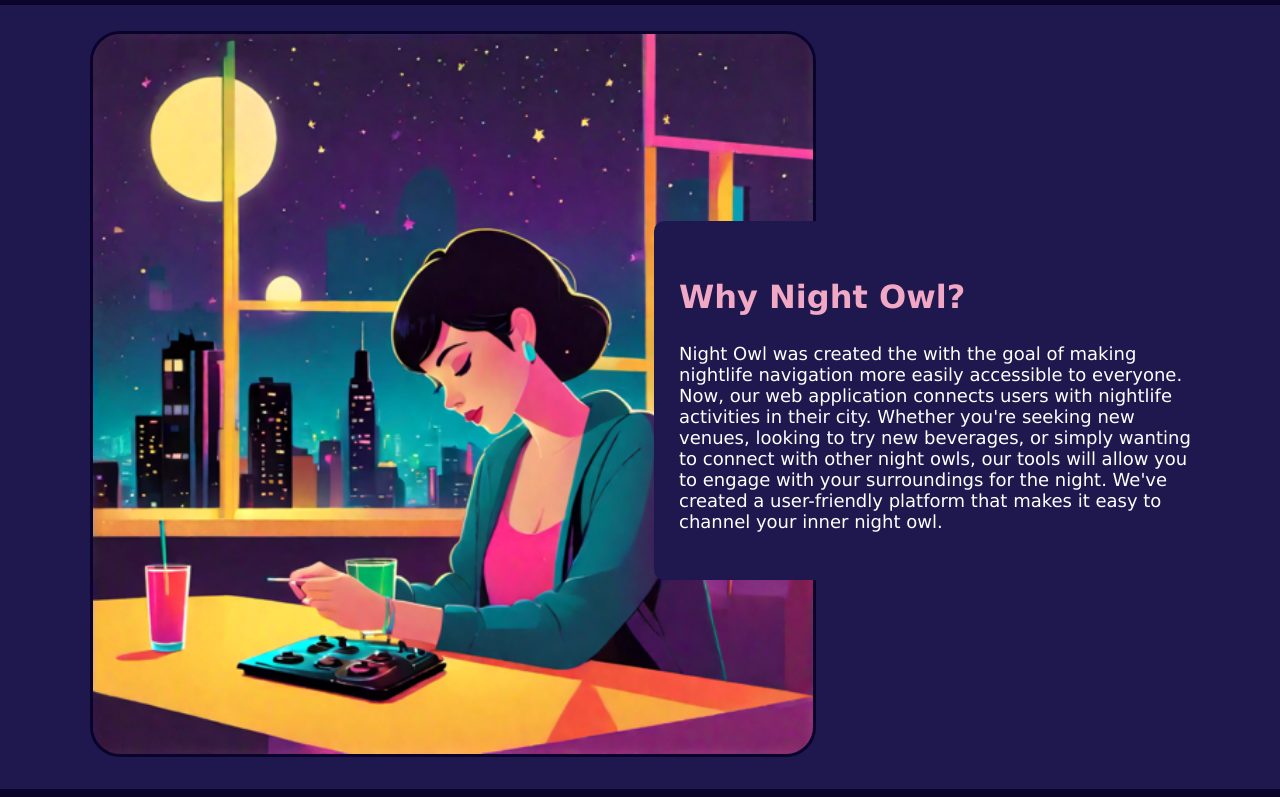
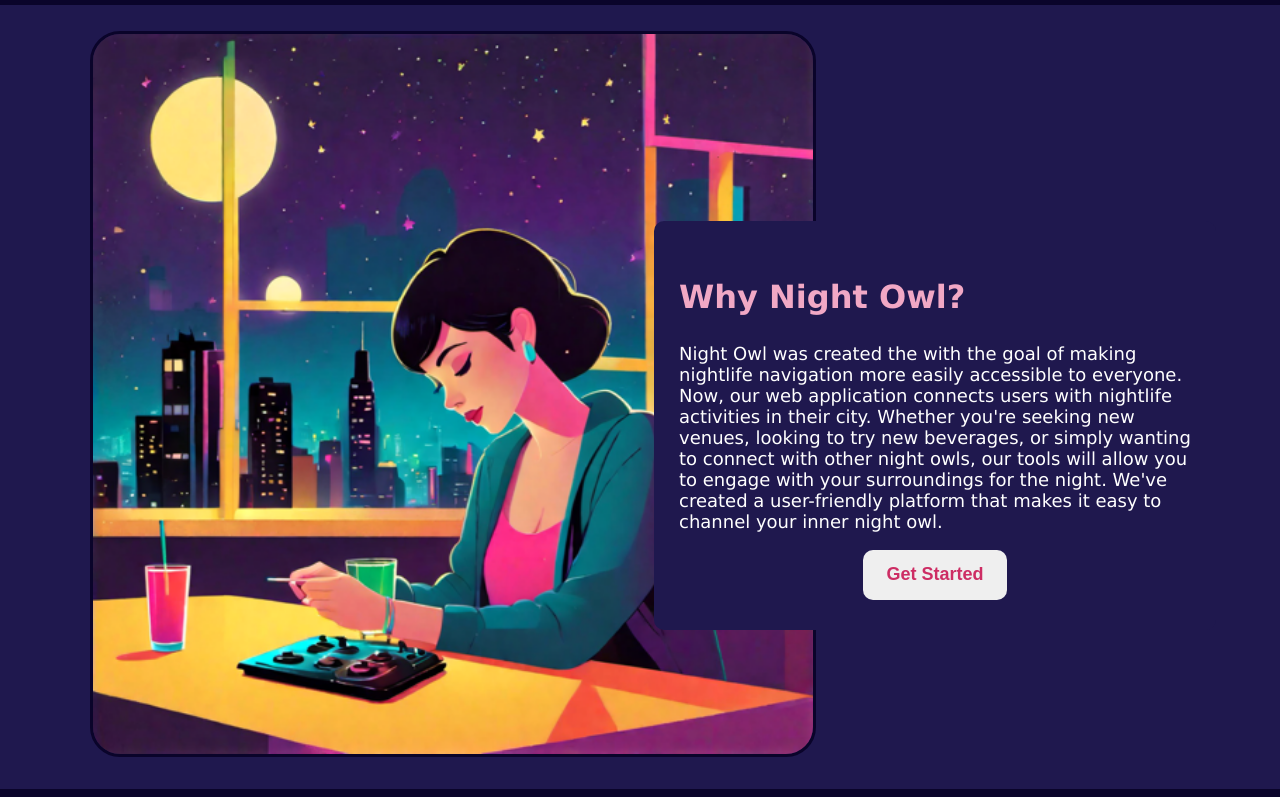
Before and after one commit to EmaleeSoto/night-owl, a React (Create React App) app in the folder front-end/: page / in a window 1280 px wide. Shown: the part 1553-2350 px from the top of the page. Built offline with nearby package versions, Linux system fonts and the light colour scheme; no server answers.

Commit message:
Added call to action on home page three and design. Change home page two wording and did some setup for call to action on about page

```diff
--- a/front-end/src/App.js
+++ b/front-end/src/App.js
@@ -191,7 +191,16 @@
             path="alcohols/drinksforyou"
             element={<DrinksByPrefs user={user} />}
           />
-          <Route path="/about" element={<About />} />
+          <Route
+            path="/about"
+            element={
+              <About
+                homeModalOpen={homeModalOpen}
+                setHomeModalOpen={setHomeModalOpen}
+                openModal={openModal}
+              />
+            }
+          />
           <Route path="*" element={<FourOFour loggedIn={loggedIn} />} />
         </Routes>
         <Footer />
--- a/front-end/src/components/auth/LoginModal.js
+++ b/front-end/src/components/auth/LoginModal.js
@@ -3,7 +3,6 @@
 import "./LoginModal.scss";
 
 const LoginModal = ({ setHomeModalOpen }) => {
-  //TODO: Extremely unsure how to do this without using document selector. How do I target the whole body?
   useEffect(() => {
     document.body.style.overflow = "hidden";
     return () => {
--- a/front-end/src/components/auth/LoginModal.scss
+++ b/front-end/src/components/auth/LoginModal.scss
@@ -26,7 +26,7 @@
         overflow-y: auto;
         background-color: $noir;
         border-radius: 10px;
-        padding: 40px 20px 30px 20px;
+        padding: 20px 20px 30px 20px;
         top: 50%;
         left: 50%;
         transform: translate(-50%, -50%);
@@ -50,7 +50,7 @@
         }
 
         &__modalImage {
-            width: 70px;
+            width: 90px;
             height: auto;
             text-align: center;
         }
--- a/front-end/src/components/layout/HomePageThree.js
+++ b/front-end/src/components/layout/HomePageThree.js
@@ -2,7 +2,7 @@
 import Aos from "aos";
 import "./HomePageThree.scss";
 
-export default function HomePageThree() {
+export default function HomePageThree({ openModal }) {
   useEffect(() => {
     Aos.init({ duration: 2000 });
   }, []);
@@ -12,15 +12,19 @@
       <img src={require("../../assets/home_page_images/blurbimage.png")} />
       <div className="thirdPage__textWrap">
         <h2>Why Night Owl?</h2>
-        <p>
-          Night Owl was created the with the goal of making nightlife navigation
-          more easily accessible to everyone. Now, our web application connects
-          users with nightlife activities in their city. Whether you're seeking
-          new venues, looking to try new beverages, or simply wanting to connect
-          with other night owls, our tools will allow you to engage with your
-          surroundings for the night. We've created a user-friendly platform
-          that makes it easy to channel your inner night owl.
-        </p>
+        <div>
+          <p>
+            Night Owl was created the with the goal of making nightlife
+            navigation more easily accessible to everyone. Now, our web
+            application connects users with nightlife activities in their city.
+            Whether you're seeking new venues, looking to try new beverages, or
+            simply wanting to connect with other night owls, our tools will
+            allow you to engage with your surroundings for the night. We've
+            created a user-friendly platform that makes it easy to channel your
+            inner night owl.
+          </p>
+          <button onClick={openModal}>Get Started</button>
+        </div>
       </div>
     </div>
   );
--- a/front-end/src/components/layout/HomePageThree.scss
+++ b/front-end/src/components/layout/HomePageThree.scss
@@ -35,5 +35,21 @@
             color: $rose_quartz;
             font-size: xx-large;
         }
+
+        button {
+            min-width: 144px;
+            min-height: 50px;
+            padding: 10px;
+            font-weight: bold;
+            font-size: large;
+            border: none;
+            color: $cherry;
+            border-radius: 10px;
+            cursor: pointer;
+        }
+
+        button:hover {
+            background-color: $rose_quartz;
+        }
     }
 }
--- a/front-end/src/components/layout/HomePageTwo.js
+++ b/front-end/src/components/layout/HomePageTwo.js
@@ -10,7 +10,7 @@
   return (
     <div className="secondPage" data-aos="fade-up">
       <section>
-        <h1>Not Just Another Social Media</h1>
+        <h1>Not Just Another Social Media Site</h1>
       </section>
       <div className="secondPage__gridContainer">
         <div className="secondPage__gridCell">
--- a/front-end/src/pages/About.js
+++ b/front-end/src/pages/About.js
@@ -3,7 +3,7 @@
 import "aos/dist/aos.css";
 import "./About.scss";
 
-const About = () => {
+const About = ({ homeModalOpen, setHomeModalOpen, openModal }) => {
   useEffect(() => {
     Aos.init({ duration: 2000 });
   }, []);
--- a/front-end/src/pages/Home.js
+++ b/front-end/src/pages/Home.js
@@ -8,7 +8,7 @@
     <div className="home">
       <HomePageOne openModal={openModal} />
       <HomePageTwo />
-      <HomePageThree />
+      <HomePageThree openModal={openModal} />
     </div>
   );
 };
```
